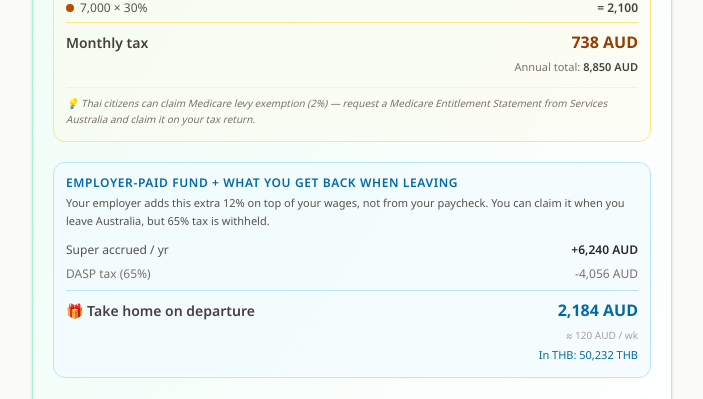
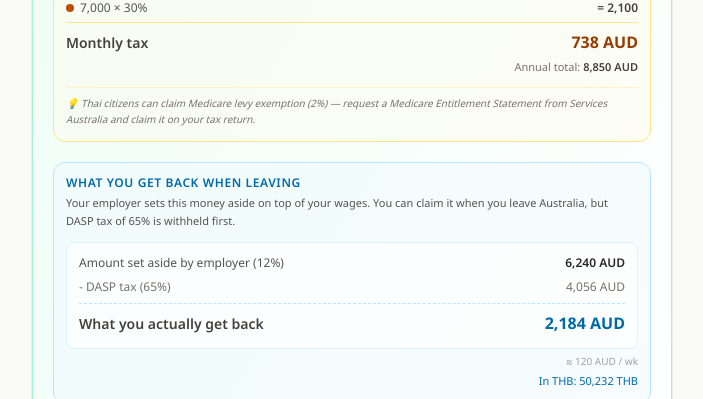
Before and after one commit to Ruckth/WAH-saving-calculator, a React (Vite) app in the folder savings-vision/: page / in a window 1280 px wide. Shown: the part 2482-2881 px from the top of the page, without its empty margins (288-991 px from the left). Built offline with nearby package versions, Linux system fonts and the light colour scheme; no server answers.

Commit message:
Clarify DASP refund explanation

```diff
--- a/savings-vision/src/App.tsx
+++ b/savings-vision/src/App.tsx
@@ -1351,28 +1351,30 @@ function SuperDaspPanel({
         {t(lang, 'super_explainer')}
       </p>
 
-      {/* Equation: Super  −  DASP tax  =  Take home. Right-aligned tabular
-          numbers, every value forced to a single line. */}
-      <dl className="mt-3 space-y-2 text-xs">
+      <div className="mt-3 rounded-lg border border-sky-100 bg-white/70 p-3">
+        <dl className="space-y-2 text-xs">
           <div className="flex flex-col gap-0.5 sm:flex-row sm:items-baseline sm:justify-between sm:gap-3">
             <dt className="text-stone-600">{t(lang, 'super_accrued_label')}</dt>
             <dd className="whitespace-nowrap font-semibold tabular text-stone-800">
-            +{formatMoney(annualSuper, lang)} {t(lang, 'baht')}
+              {formatMoney(annualSuper, lang)} {t(lang, 'baht')}
             </dd>
           </div>
           <div className="flex flex-col gap-0.5 sm:flex-row sm:items-baseline sm:justify-between sm:gap-3">
-          <dt className="text-stone-500">{t(lang, 'dasp_tax_label')}</dt>
+            <dt className="text-stone-500">- {t(lang, 'dasp_tax_label')}</dt>
             <dd className="whitespace-nowrap tabular text-stone-500">
-            −{formatMoney(daspTax, lang)} {t(lang, 'baht')}
+              {formatMoney(daspTax, lang)} {t(lang, 'baht')}
             </dd>
           </div>
-        <div className="flex flex-col gap-0.5 border-t border-sky-200 pt-2 sm:flex-row sm:items-baseline sm:justify-between sm:gap-3">
+          <div className="border-t border-dashed border-sky-200 pt-2">
+            <div className="flex flex-col gap-0.5 sm:flex-row sm:items-baseline sm:justify-between sm:gap-3">
               <dt className="text-sm font-semibold text-stone-700">{t(lang, 'dasp_net_label')}</dt>
               <dd className="whitespace-nowrap text-base font-bold tabular text-sky-700">
                 {formatMoney(daspNet, lang)} {t(lang, 'baht')}
               </dd>
             </div>
+          </div>
         </dl>
+      </div>
       <p className="mt-1.5 text-right text-[10px] text-stone-400 tabular">
         ≈ {formatMoney(weeklySuper, lang)} {t(lang, 'baht')} {t(lang, 'super_per_week')}
       </p>
--- a/savings-vision/src/i18n.ts
+++ b/savings-vision/src/i18n.ts
@@ -69,12 +69,12 @@ export const DICT = {
     tax_annual_equivalent: 'รวมต่อปี',
     tax_under_threshold_note: 'รายได้คุณยังไม่ถึง $45,000/ปี เลยเสียภาษีแค่ 15% เท่านั้น',
     medicare_thai_note: '💡 คนไทยขอยกเว้น Medicare Levy 2% ได้ — ขอใบ Medicare Entitlement Statement จาก Services Australia แล้วเคลมตอนยื่นภาษี',
-    super_heading: 'เงินที่นายจ้างเก็บให้ + เงินที่ได้คืนตอนกลับไทย',
-    super_explainer: 'นายจ้างจ่ายเงินก้อนนี้เพิ่มให้อีก 12% จากค่าจ้าง โดยไม่หักจากเงินเดือนเรา ตอนกลับไทยขอคืนได้ แต่จะโดนหักภาษี 65%',
-    super_accrued_label: 'Super สะสม / ปี',
+    super_heading: 'เงินที่ได้คืนตอนกลับไทย',
+    super_explainer: 'นายจ้างเก็บเงินก้อนนี้ให้เพิ่มจากค่าจ้างเรา พอกลับไทยขอคืนได้ แต่จะโดนหักภาษี DASP 65% ก่อน',
+    super_accrued_label: 'เงินที่นายจ้างเก็บให้ (12%)',
     super_per_week: '/ สัปดาห์',
     dasp_tax_label: 'ภาษี DASP (65%)',
-    dasp_net_label: '🎁 รับจริงตอนกลับ',
+    dasp_net_label: 'เงินที่ได้คืนจริง',
 
     impossible_heading: 'ยังไปไม่ถึงเป้าหมาย',
     impossible_body: 'หลังหักภาษีและค่าใช้จ่ายแล้ว ยังไม่มีเงินเหลือเก็บ ลองเพิ่มชั่วโมงทำงาน หรือใช้ชีวิตประหยัดกว่านี้',
@@ -166,12 +166,12 @@ export const DICT = {
     tax_annual_equivalent: 'Annual total',
     tax_under_threshold_note: "You're under the $45K/yr line — flat 15% on every dollar.",
     medicare_thai_note: '💡 Thai citizens can claim Medicare levy exemption (2%) — request a Medicare Entitlement Statement from Services Australia and claim it on your tax return.',
-    super_heading: 'Employer-paid fund + what you get back when leaving',
-    super_explainer: 'Your employer adds this extra 12% on top of your wages, not from your paycheck. You can claim it when you leave Australia, but 65% tax is withheld.',
-    super_accrued_label: 'Super accrued / yr',
+    super_heading: 'What you get back when leaving',
+    super_explainer: 'Your employer sets this money aside on top of your wages. You can claim it when you leave Australia, but DASP tax of 65% is withheld first.',
+    super_accrued_label: 'Amount set aside by employer (12%)',
     super_per_week: '/ wk',
     dasp_tax_label: 'DASP tax (65%)',
-    dasp_net_label: '🎁 Take home on departure',
+    dasp_net_label: 'What you actually get back',
 
     impossible_heading: 'Not reachable yet',
     impossible_body: 'After tax and living costs, nothing is left to save. Try working more hours or choosing a more budget lifestyle.',
```
Lines whose indentation alone changed are shown as unchanged.
